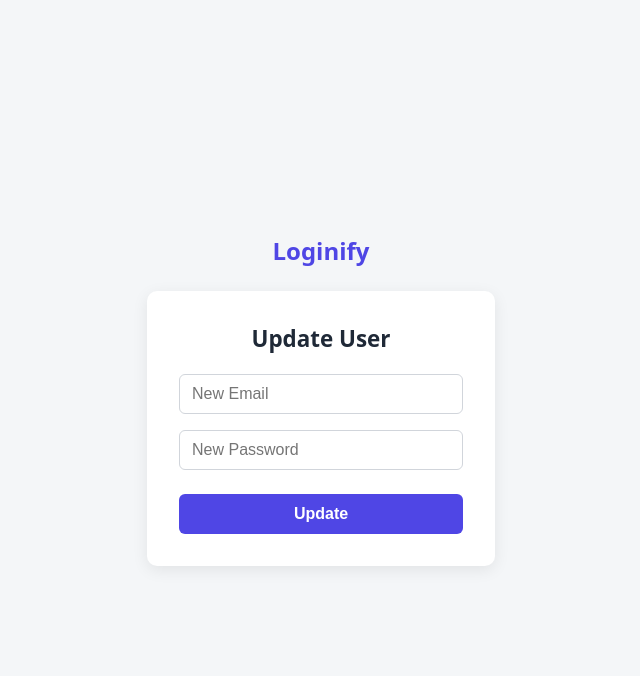
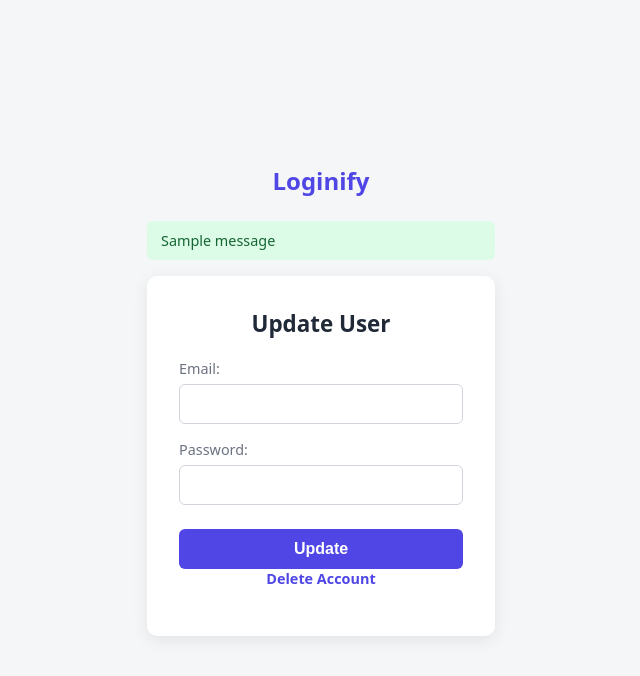
Before and after one commit to NijaraRoy/DjangoProject, a Django app: template LoginSystem/Loginify/templates/loginify/update.html in a window 1280 px wide. Shown: the top 676 px of the page, without its empty margins (319-959 px from the left). Run offline with Django 5.2, Linux system fonts and the light colour scheme; the template is opened without the code that fills it: values that come from a table or form of the project are taken from there, others are empty; one stand-in notice (Sample message) is shown.

Commit message:
refinements

```diff
--- a/LoginSystem/Loginify/forms.py
+++ b/LoginSystem/Loginify/forms.py
@@ -29,3 +29,24 @@ class SignupForm(forms.ModelForm):
 class LoginForm(forms.Form):
     email = forms.EmailField()
     password = forms.CharField(widget=forms.PasswordInput)
+
+
+class UpdateForm(forms.Form):
+    email = forms.EmailField(required=False)
+    password = forms.CharField(widget=forms.PasswordInput, required=False, min_length=6)
+
+    def __init__(self, *args, current_email=None, **kwargs):
+        self.current_email = current_email
+        super().__init__(*args, **kwargs)
+
+    def clean_email(self):
+        email = self.cleaned_data.get("email")
+        if email and email != self.current_email and UserDetails.objects.filter(email=email).exists():
+            raise forms.ValidationError("Email already in use")
+        return email
+
+    def clean(self):
+        cleaned_data = super().clean()
+        if not cleaned_data.get("email") and not cleaned_data.get("password"):
+            raise forms.ValidationError("Enter a new email or password to update")
+        return cleaned_data
--- a/LoginSystem/Loginify/static/loginify/css/style.css
+++ b/LoginSystem/Loginify/static/loginify/css/style.css
@@ -39,6 +39,29 @@ body {
   font-weight: 700;
   color: var(--color-primary);
   margin-bottom: 24px;
+}
+
+.messages {
+  list-style: none;
+  margin: 0 0 16px;
+  padding: 0;
+}
+
+.message {
+  padding: 10px 14px;
+  border-radius: 6px;
+  margin-bottom: 8px;
+  font-size: 0.9rem;
+}
+
+.message.success {
+  background-color: #dcfce7;
+  color: #166534;
+}
+
+.message.error {
+  background-color: #fee2e2;
+  color: #991b1b;
 }
 
 .card {
@@ -122,6 +145,22 @@ button[type="submit"]:hover {
   background-color: var(--color-secondary-hover);
 }
 
+.btn-danger {
+  background-color: var(--color-error);
+}
+
+.btn-danger:hover {
+  background-color: #b91c1c;
+}
+
+.link-danger {
+  color: var(--color-error);
+}
+
+.link-danger:hover {
+  text-decoration: underline;
+}
+
 .errorlist {
   list-style: none;
   margin: -8px 0 12px;
--- a/LoginSystem/Loginify/templates/loginify/base.html
+++ b/LoginSystem/Loginify/templates/loginify/base.html
@@ -10,6 +10,13 @@
 <body>
     <div class="page">
         <div class="brand">Loginify</div>
+        {% if messages %}
+            <ul class="messages">
+                {% for message in messages %}
+                    <li class="message {{ message.tags }}">{{ message }}</li>
+                {% endfor %}
+            </ul>
+        {% endif %}
         <div class="card">
             {% block content %}{% endblock %}
         </div>
--- a/LoginSystem/Loginify/templates/loginify/success.html
+++ b/LoginSystem/Loginify/templates/loginify/success.html
@@ -8,5 +8,9 @@
         {% csrf_token %}
         <p class="welcome-message">Welcome, <strong>{{ username }}</strong></p>
     </form>
+    <p class="card-footer">
+        <a href="{% url 'update_user' email=email %}">Update Profile</a> ·
+        <a href="{% url 'delete_user' email=email %}" class="link-danger">Delete Account</a>
+    </p>
     <p class="card-footer"><a href="{% url 'login' %}">Back to Login</a></p>
 {% endblock %}
--- a/LoginSystem/Loginify/templates/loginify/update.html
+++ b/LoginSystem/Loginify/templates/loginify/update.html
@@ -6,12 +6,8 @@
     <h1>Update User</h1>
     <form method="post">
         {% csrf_token %}
-        <div class="field-row">
-            <input type="text" name="email" placeholder="New Email">
-        </div>
-        <div class="field-row">
-            <input type="password" name="password" placeholder="New Password">
-        </div>
+        {{ form.as_p }}
         <button type="submit" class="btn-secondary">Update</button>
     </form>
+    <p class="card-footer"><a href="{% url 'delete_user' email=email %}" class="link-danger">Delete Account</a></p>
 {% endblock %}
--- a/LoginSystem/Loginify/urls.py
+++ b/LoginSystem/Loginify/urls.py
@@ -12,6 +12,6 @@ urlpatterns = [
     path("login/", views.login_view, name="login"),
     path("users/", views.get_all_users, name="get_all_users"),
     path("user/<str:email>/", views.get_user_by_email, name="get_user_by_email"),
-    path("user/update/<str:email>/", views.get_user_by_email, name="update_user"),
-    path("user/delete/<str:email>/", views.get_user_by_email, name="delete_user"),
+    path("update/<str:email>/", views.update_user_view, name="update_user"),
+    path("delete/<str:email>/", views.delete_user_view, name="delete_user"),
 ]
```
Also changed, not shown: LoginSystem/Loginify/templates/loginify/delete_confirm.html (added, +13 -0 lines), LoginSystem/Loginify/views.py (+67 -2 lines), README.md.
